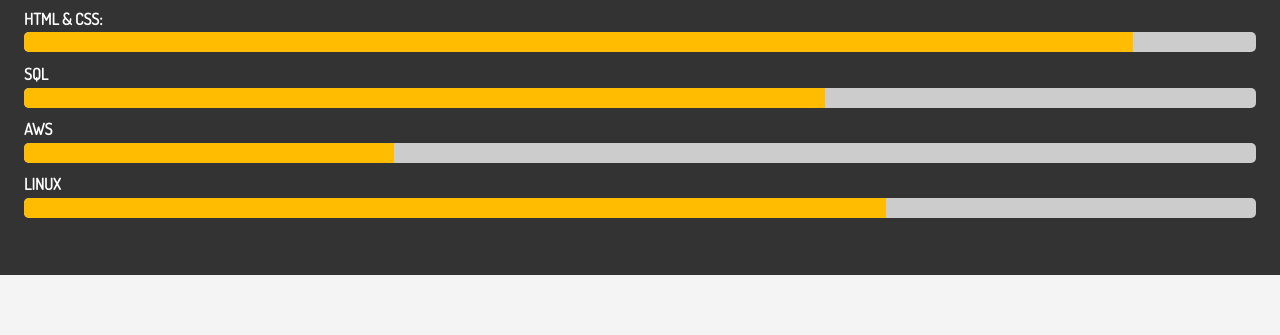
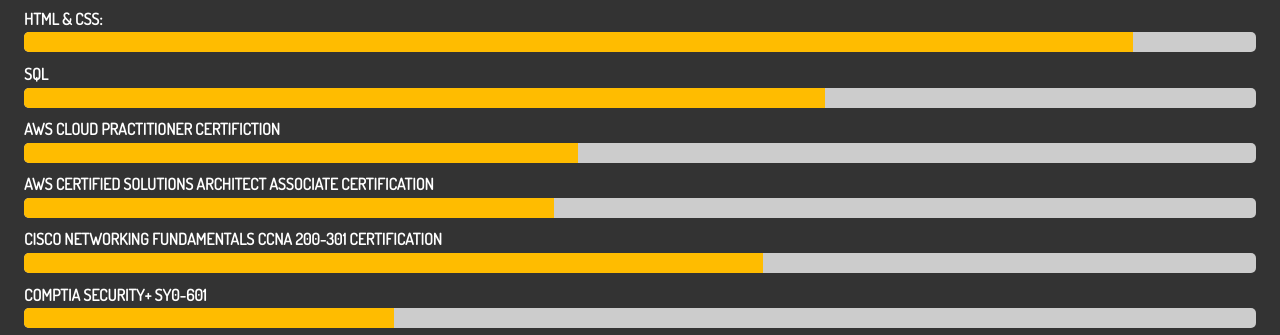
Before and after one commit to franklinholguin/portfolio_web, a website: page dist/about.html in a window 1280 px wide. Shown: the part 865-1200 px from the top of the page. Drawn offline with Linux system fonts and the light colour scheme.

Commit message:
Add new Progress Bars

```diff
--- a/dist/about.html
+++ b/dist/about.html
@@ -114,7 +114,19 @@
         <div class="progress">
           <div style="width: 65%"></div>
         </div>
-        <h4>AWS</h4>
+        <h4>AWS Cloud Practitioner Certifiction</h4>
+        <div class="progress">
+          <div style="width: 45%"></div>
+        </div>
+        <h4>AWS Certified Solutions Architect Associate Certification</h4>
+        <div class="progress">
+          <div style="width: 43%"></div>
+        </div>
+        <h4>Cisco Networking Fundamentals CCNA 200-301 Certification</h4>
+        <div class="progress">
+          <div style="width: 60%"></div>
+        </div>
+        <h4>CompTIA Security+ SY0-601</h4>
         <div class="progress">
           <div style="width: 30%"></div>
         </div>
```
